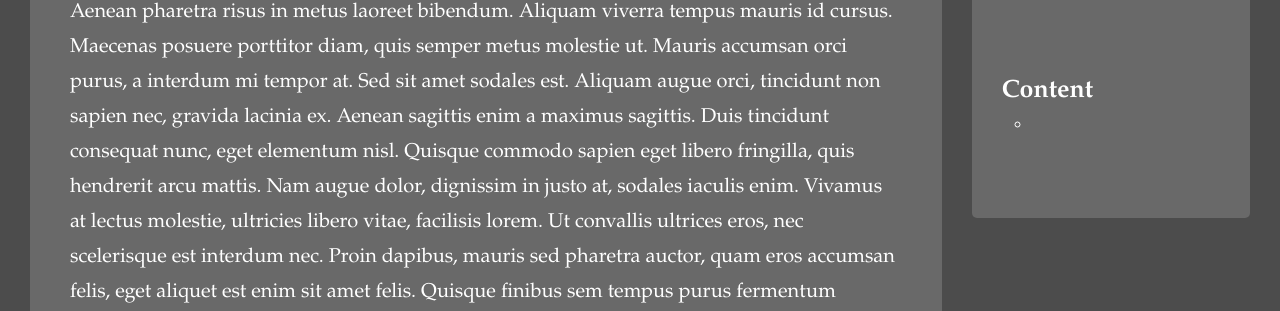
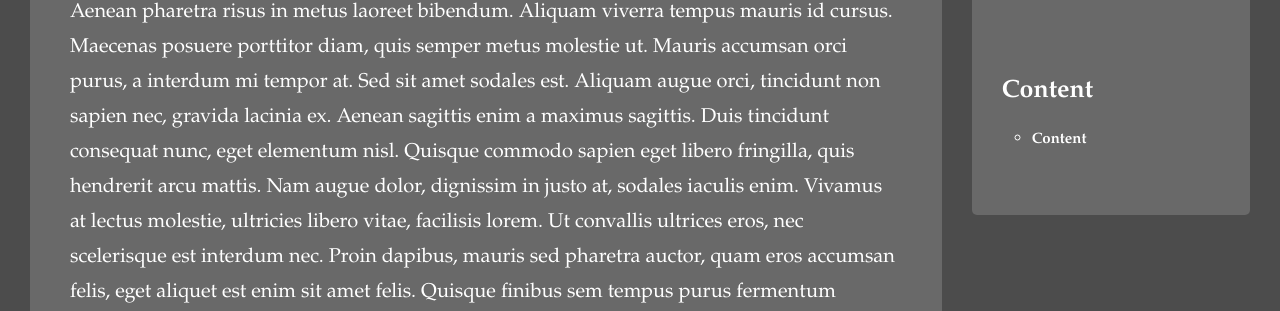
Before and after one commit to sutterj/jekylldark, a Jekyll site: the page built from index.html, in a window 1280 px wide and 900 px high, scrolled down 490 px. Shown: the part 128-439 px from the top of the window. Built offline with Jekyll 4.4.1, drawn with Linux system fonts in a browser that asks for light colours; nearby versions of some CDN libraries.

Commit message:
Update sidebar.html

```diff
--- a/_includes/sidebar.html
+++ b/_includes/sidebar.html
@@ -45,7 +45,7 @@
           {%- for content in sidebaritem.content -%}
             <li>
               <h6 class="sidebar-header">
-                {{ content.name }}
+                {{ content.item }}
               </h6>
             </li>
           {%- endfor -%}
```
